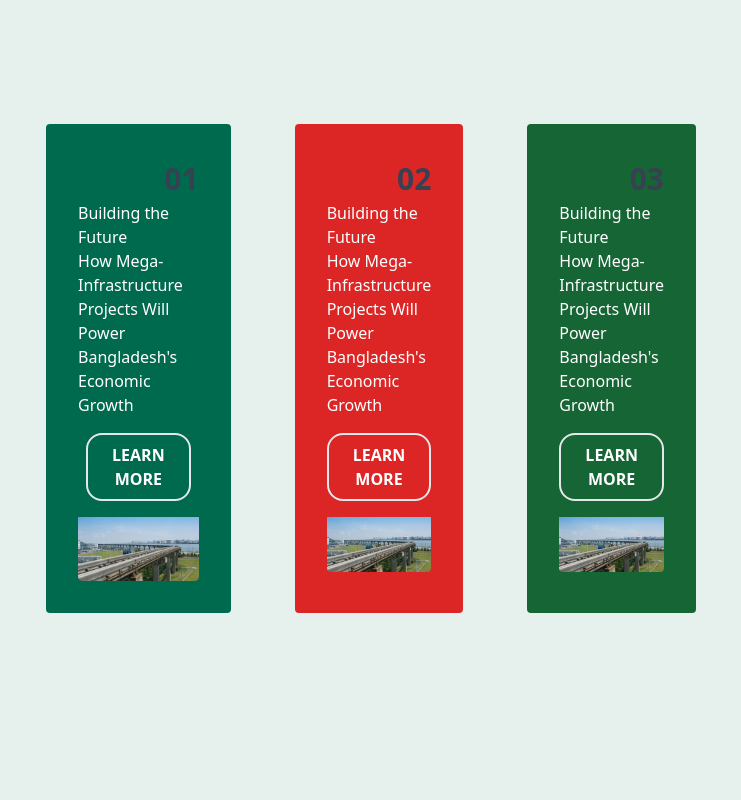
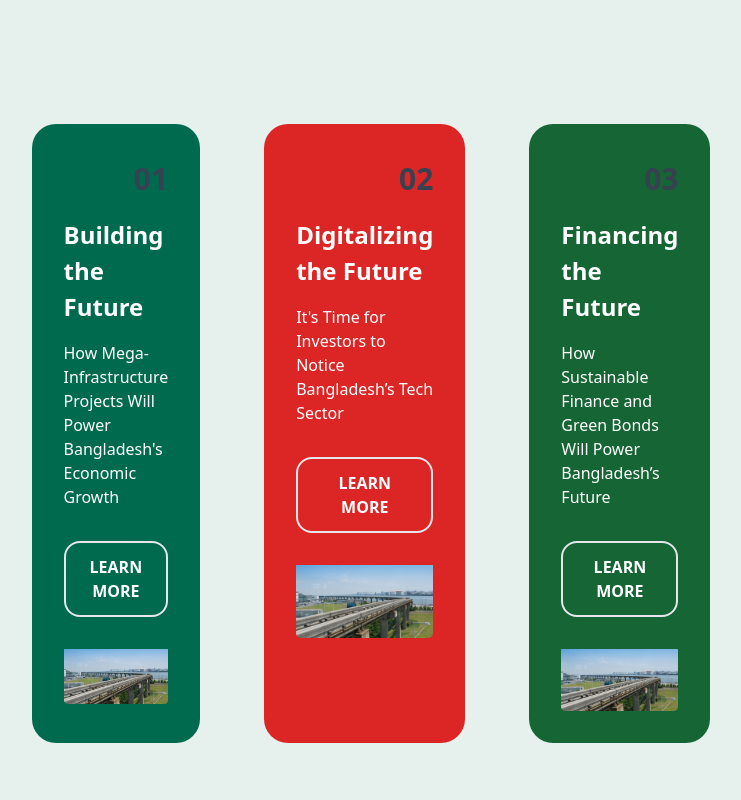
Before and after one commit to elahy/Bloomberg, a React (Create React App) app: page / in a window 1280 px wide. Shown: the part 6540-7340 px from the top of the page, without its empty margins (269-1010 px from the left). Built offline with nearby package versions, Linux system fonts and the light colour scheme.

Commit message:
fixed cards and tunnels

```diff
--- a/src/components/FutureCards.js
+++ b/src/components/FutureCards.js
@@ -9,14 +9,16 @@ function FutureCards() {
         </h1>
       </div>
       <div className="flex mx-96 justify-center pb-40">
-        <div className="bg-bd-green m-8 p-8 rounded w-60">
+        <div className="bg-bd-green m-8 p-8 rounded-3xl w-80">
           <h1 className="text-right font-bold text-3xl text-gray-700">01</h1>
-          <h1 className="text-white">Building the Future</h1>
+          <h1 className="text-white text-2xl font-bold py-4">
+            Building the Future
+          </h1>
           <p className="text-white">
             How Mega-Infrastructure Projects Will Power Bangladesh's Economic
             Growth
           </p>
-          <button className="text-white mx-2 px-6 py-2 font-bold rounded-2xl border-2 my-4">
+          <button className="text-white px-6 py-3 font-bold rounded-2xl border-2 my-8">
             LEARN MORE
           </button>
           <img
@@ -25,26 +27,29 @@ function FutureCards() {
             alt="Infrastructure"
           />
         </div>
-        <div className="bg-red-600 m-8 p-8 rounded w-60">
+        <div className="bg-red-600 m-8 p-8 rounded-3xl w-80">
           <h1 className="text-right font-bold text-3xl text-gray-700">02</h1>
-          <h1 className="text-white">Building the Future</h1>
+          <h1 className="text-white text-2xl font-bold py-4">
+            Digitalizing the Future
+          </h1>
           <p className="text-white">
-            How Mega-Infrastructure Projects Will Power Bangladesh's Economic
-            Growth
+            It's Time for Investors to Notice Bangladesh’s Tech Sector
           </p>
-          <button className="text-white px-6 py-2 font-bold rounded-2xl border-2 my-4">
+          <button className="text-white px-6 py-3 font-bold rounded-2xl border-2 my-8">
             LEARN MORE
           </button>
           <img src="./img/menu-thumbnail-3.webp" alt="Infrastructure" />
         </div>
-        <div className="bg-green-800 m-8 p-8 rounded w-60">
+        <div className="bg-green-800 m-8 p-8 rounded-3xl w-80">
           <h1 className="text-right font-bold text-3xl text-gray-700">03</h1>
-          <h1 className="text-white">Building the Future</h1>
+          <h1 className="text-white text-2xl font-bold py-4">
+            Financing the Future
+          </h1>
           <p className="text-white">
-            How Mega-Infrastructure Projects Will Power Bangladesh's Economic
-            Growth
+            How Sustainable Finance and Green Bonds Will Power Bangladesh’s
+            Future
           </p>
-          <button className="text-white px-6 py-2 font-bold rounded-2xl border-2 my-4">
+          <button className="text-white px-6 py-3 font-bold rounded-2xl border-2 my-8">
             LEARN MORE
           </button>
           <img src="./img/menu-thumbnail-3.webp" alt="Infrastructure" />
--- a/src/components/Tunnels.js
+++ b/src/components/Tunnels.js
@@ -32,34 +32,34 @@ function Tunnels() {
               Bangladesh’s logistics capacity and boosting GDP.
             </p>
           </div>
-          <div className="flex pb-20">
-            <div className="bg-bd-green h-36 w-72 rounded-3xl p-4 m-4">
+          <div className="flex pb-20 text-xl">
+            <div className="bg-bd-green h-36 w-72 rounded-3xl p-4 m-4 pt-6">
               <p className="text-white">
                 Chattogram, Bangladesh’s major port city, is becoming a South
                 Asian business hub
               </p>
             </div>
-            <div className="bg-green-700 h-36 w-72 rounded-3xl p-4 m-4">
+            <div className="bg-green-700 h-36 w-72 rounded-3xl p-4 m-4 pt-6">
               <p className="text-white">
                 Matarbari Deep Sea Port is Bangladesh's 1st deep-sea port
               </p>
             </div>
-            <div className="bg-green-900 h-36 w-72 rounded-3xl p-4 m-4">
+            <div className="bg-green-900 h-36 w-72 rounded-3xl p-4 m-4 pt-6">
               <p className="text-white">
                 Matabari Port could boost 3% Bangladesh's GDP by up to 3%
               </p>
             </div>
           </div>
           <div className="flex pb-20 justify-center ">
-            <div className="bg-red-500 h-72 w-72 rounded-3xl m-4">
+            <div className="bg-red-500 h-72 w-72 rounded-3xl m-4 text-xl p-3 text-center">
               <p className="text-white m-4">
                 Bangabandhu Sheikh Mujibur Rahman Tunnel is South Asia's{" "}
                 <p className="text-7xl font-bold">1st</p>
-                river tunnel
+                River tunnel
               </p>
             </div>
             <div className="h-80 w-80 rounded-3xl m-4 p-4">
-              <p>
+              <p className="text-xl ml-3 mb-16 font-light">
                 In the same geographical area, the Bangabandhu Sheikh Mujibur
                 Rahman Tunnel tunnel will run below the Karnaphuli River to
                 connect Anwara and Karnaphuli to Chattogram city, cutting the
```
